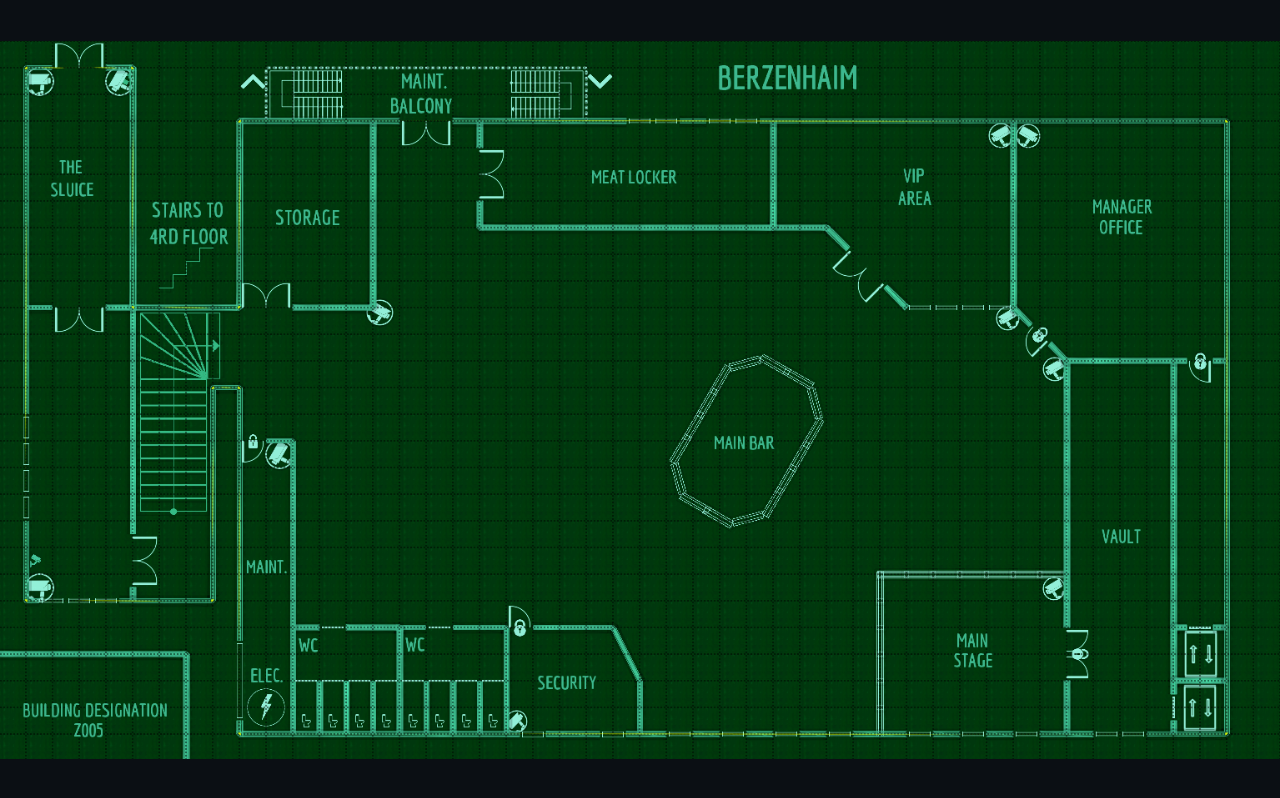
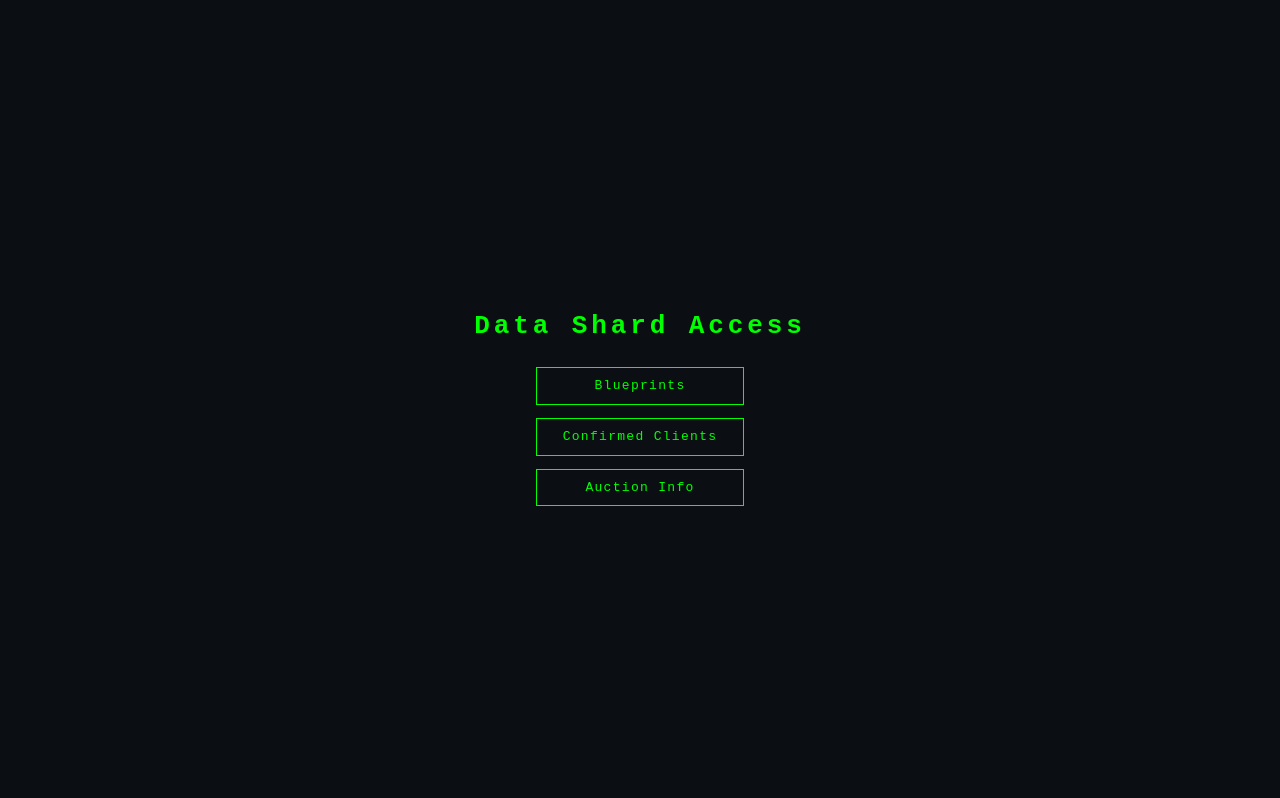
Before and after one commit to StriderNara-Edgebound/Edgebound, a plain HTML site: page index.html in a window 1280 px wide. Drawn offline with Linux system fonts and the light colour scheme.

Commit message:
Update index.html

```diff
--- a/index.html
+++ b/index.html
@@ -3,16 +3,20 @@
 <head>
 <meta name="viewport" content="width=device-width, initial-scale=1, viewport-fit=cover">
 <meta name="theme-color" content="#0b0f14">
-<title>Blueprint Access</title>
+<title>Data Shard Access</title>
 <style>
   html, body {
     margin: 0;
     height: 100%;
     background: #0b0f14;
-    overflow: hidden;
     font-family: monospace;
     color: #0f0;
+    display: flex;
+    align-items: center;
+    justify-content: center;
+    flex-direction: column;
   }
+
   /* ACCESS GRANTED overlay */
   #overlay {
     position: fixed;
@@ -29,19 +33,34 @@
   @keyframes fadeOut {
     to { opacity: 0; visibility: hidden; }
   }
-  /* Image */
-  img {
-    width: 100vw;
-    height: 100vh;
-    object-fit: contain;
-    background: #0b0f14;
-    opacity: 0;
-    animation: fadeIn 1s ease-in-out 2.7s forwards;
+
+  h1 {
+    margin-bottom: 2rem;
+    letter-spacing: 0.15em;
   }
-  @keyframes fadeIn {
-    to { opacity: 1; }
+
+  .nav {
+    display: flex;
+    flex-direction: column;
+    gap: 1rem;
   }
-  /* Optional scan-line effect */
+
+  .nav a {
+    text-decoration: none;
+    color: #0f0;
+    border: 1px solid #0f0;
+    padding: 0.8rem 2rem;
+    text-align: center;
+    letter-spacing: 0.1em;
+    transition: all 0.2s ease;
+  }
+
+  .nav a:hover {
+    background: #0f0;
+    color: #0b0f14;
+  }
+
+  /* scan-line overlay effect */
   #overlay::after {
     content: '';
     position: absolute;
@@ -63,6 +82,11 @@
 </head>
 <body>
   <div id="overlay">ACCESS GRANTED</div>
-  <img src="assets/images/blueprints.png" alt="Blueprint">
+  <h1>Data Shard Access</h1>
+  <div class="nav">
+    <a href="blueprints.html">Blueprints</a>
+    <a href="clients.html">Confirmed Clients</a>
+    <a href="auction.html">Auction Info</a>
+  </div>
 </body>
 </html>
```
